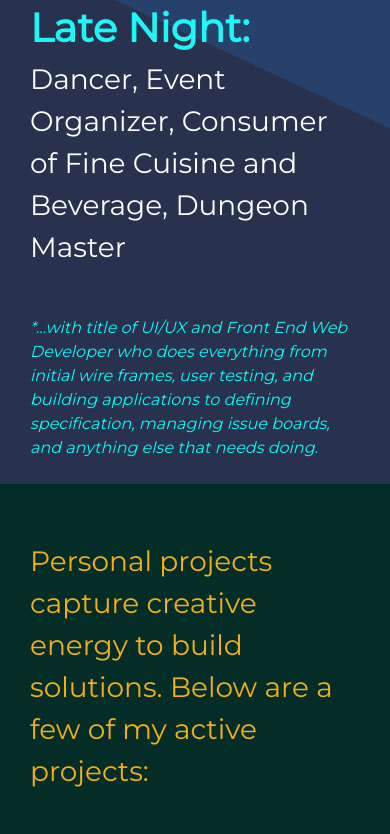
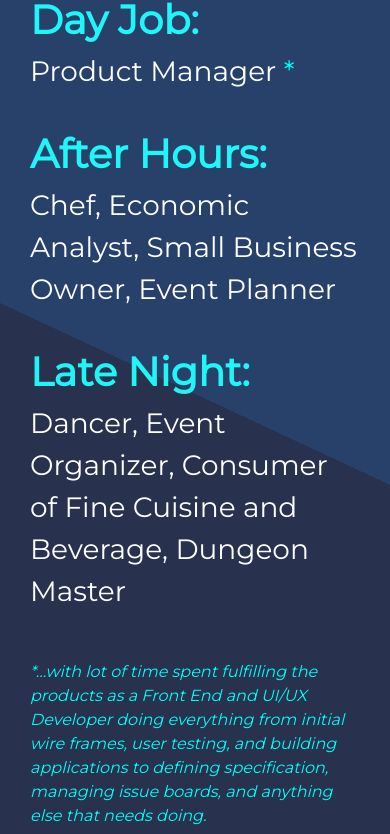
Before and after one commit to unlockedSound/chorvinsky_website, a React (Create React App) app: page / in a window 390 px wide. Shown: the part 1156-1990 px from the top of the page. Built offline with nearby package versions, Linux system fonts and the light colour scheme.

Commit message:
attempting to fix the weirdness on iphone... like seriously, why so narrow?

```diff
--- a/public/index.html
+++ b/public/index.html
@@ -12,7 +12,7 @@
       manifest.json provides metadata used when your web app is installed on a
       user's mobile device or desktop. See https://developers.google.com/web/fundamentals/web-app-manifest/
     -->
-    <link rel="manifest" href="%PUBLIC_URL%/manifest.json"/>
+    <!--<link rel="manifest" href="%PUBLIC_URL%/manifest.json"/>-->
 
     <!--google fonts-->
     <link href="https://fonts.googleapis.com/css?family=Montserrat|Oswald" rel="stylesheet">
--- a/src/App.js
+++ b/src/App.js
@@ -55,9 +55,10 @@ class App extends Component {
                                 Dancer, Event Organizer, Consumer of Fine Cuisine and Beverage, Dungeon Master
                             </div>
                             <div className="about__content__text__special about__content__text__special--extra">
-                                *&#8230;with title of UI/UX and Front End Web Developer who does everything from
-                                initial wire frames, user testing, and building applications to defining specification,
-                                managing issue boards, and anything else that needs doing.
+                                *&#8230;with lot of time spent fulfilling the products as a Front End and UI/UX
+                                Developer doing everything from initial wire frames, user testing, and building
+                                applications to defining specification, managing issue boards, and anything else that
+                                needs doing.
                             </div>
                         </div>
                     </div>
@@ -132,7 +133,8 @@ class App extends Component {
                                 Below is a sample of some projects I've worked on and the technical skills used on them:
                             </div>
                             <div className="row projects__content__work">
-                                <div className="projects__content__work__title projects__content__work__title--unlinked col-12 col-md-6">
+                                <div
+                                    className="projects__content__work__title col-12 col-md-6">
                                     DC Data Lake
                                 </div>
                                 <ul className="projects__content__skill__list col-12 offset-md-1 col-md-5">
@@ -144,8 +146,10 @@ class App extends Component {
                                 </ul>
                             </div>
                             <div className="row projects__content__work">
-                                <a className="projects__content__work__title col-12 col-md-6" href="http://crimecards.dc.gov/">
-                                    <span className="projects__content__work__title--link">
+                                <a className="projects__content__work__title col-12 col-md-6"
+                                   href="http://crimecards.dc.gov/">
+                                    <span
+                                        className="projects__content__work__title projects__content__work__title--linked">
                                         DC Crime Cards
                                     </span>
                                 </a>
@@ -159,9 +163,11 @@ class App extends Component {
                                 </ul>
                             </div>
                             <div className="row projects__content__work">
-                                <a className="projects__content__work__title col-12 col-md-6" href="http://speakeasytango.com/">
-                                    <span className="projects__content__work__title--link"
-                                       >
+                                <a className="projects__content__work__title col-12 col-md-6"
+                                   href="http://speakeasytango.com/">
+                                    <span
+                                        className="projects__content__work__title projects__content__work__title--linked"
+                                    >
                                         SpkEasy Registration</span>
                                 </a>
                                 <ul className="projects__content__skill__list col-12 offset-md-1 col-md-5">
@@ -174,8 +180,10 @@ class App extends Component {
                                 </ul>
                             </div>
                             <div className="row projects__content__work">
-                                <a className="projects__content__work__title col-12 col-md-6" href="https://github.com/Heanthor/auctioneer-bot">
-                                        <span className="projects__content__work__title--link">
+                                <a className="projects__content__work__title col-12 col-md-6"
+                                   href="https://github.com/Heanthor/auctioneer-bot">
+                                        <span
+                                            className="projects__content__work__title projects__content__work__title--linked">
                                             Buyer's Guide: Economy Chatbot
                                         </span>
                                 </a>
@@ -197,11 +205,13 @@ class App extends Component {
 
                             <div className="contact__content__hire">
                                 I'm always looking for interesting projects and teams. If you think I could be a good
-                                fit for your <a className="contact__content__hire--link" href="mailto:d.chorvinsky@gmail.com">
+                                fit for your <a className="contact__content__hire--link"
+                                                href="mailto:d.chorvinsky@gmail.com">
                                 get in touch</a>.
                             </div>
                             <div className="contact__content__follow">
-                                Otherwise feel free to follow my work and check out my and Speakeasy Tango's newest projects
+                                Otherwise feel free to follow my work and check out my and Speakeasy Tango's newest
+                                projects
                                 <div className="row">
                                     <a className="col-12 col-sm-6" href="speakeasytango.com">
                                         <span className="contact__content__follow__row--link">
--- a/src/App.scss
+++ b/src/App.scss
@@ -71,32 +71,44 @@ $nightmare__back--light: #009680;
 @mixin section-spacer($first-other-bottom) {
   @if $first-other-bottom == first {
     padding: {
-      top: 5rem;
-      bottom: 1.5rem;
+      top: 10rem;
+      bottom: 7.5rem;
     }
-
-  } @else if $first-other-bottom == other {
-    padding: {
-      top: 1.5rem;
-      bottom: 1.5rem;
-    }
-  } @else {
-    padding: {
-      top: 1.5rem;
-      bottom: 15rem;
-    }
-
     @media (min-width: 768px) {
       padding: {
-        bottom: 10rem;
+        top: 7.5rem;
+        bottom: 5rem;
       }
     }
 
     @media (min-width: 992px) {
       padding: {
-        bottom: 7.5rem
+        top: 5rem;
+        bottom: 2.5rem;
       }
     }
+  } @else if $first-other-bottom == other {
+    padding: {
+      top: 12rem;
+      bottom: 12rem;
+    }
+
+  } @else {
+    padding: {
+      top: 12rem;
+      bottom: 15rem;
+    }
+
+    //@media (min-width: 768px) {
+    //  padding: {
+    //    bottom: 10rem;
+    //  }
+    //}
+    //
+    //@media (min-width: 992px) {
+    //  padding: {
+    //    bottom: 7.5rem
+    //  }
 
   }
 }
@@ -387,15 +399,13 @@ $nightmare__back--light: #009680;
 
       &__title {
         @include title-style($naut-accent, $large-text);
-        padding: {
+        margin: {
           bottom: 1rem;
         }
         margin: auto;
         //
         //&--link {
-        background: linear-gradient($right-to-left, $naut-accent, $naut-text-1);
-        -webkit-background-clip: text;
-        -webkit-text-fill-color: transparent;
+        color: $naut-accent;
         text-shadow: none;
         margin: auto;
 
@@ -403,15 +413,11 @@ $nightmare__back--light: #009680;
           text-decoration: none;
         }
 
-
-        &--unlinked {
-          background: none;
-          color: $naut-accent;
-
-        }
-
-        &--link {
-          border-bottom: 1px solid $naut-text-1;
+        &--linked {
+          background: linear-gradient($right-to-left, $naut-accent, $naut-text-1);
+          -webkit-background-clip: text;
+          -webkit-text-fill-color: transparent;
+                    border-bottom: 1px solid $naut-text-1;
 
           &:hover {
             border-bottom: 1px solid $naut-accent;
```
